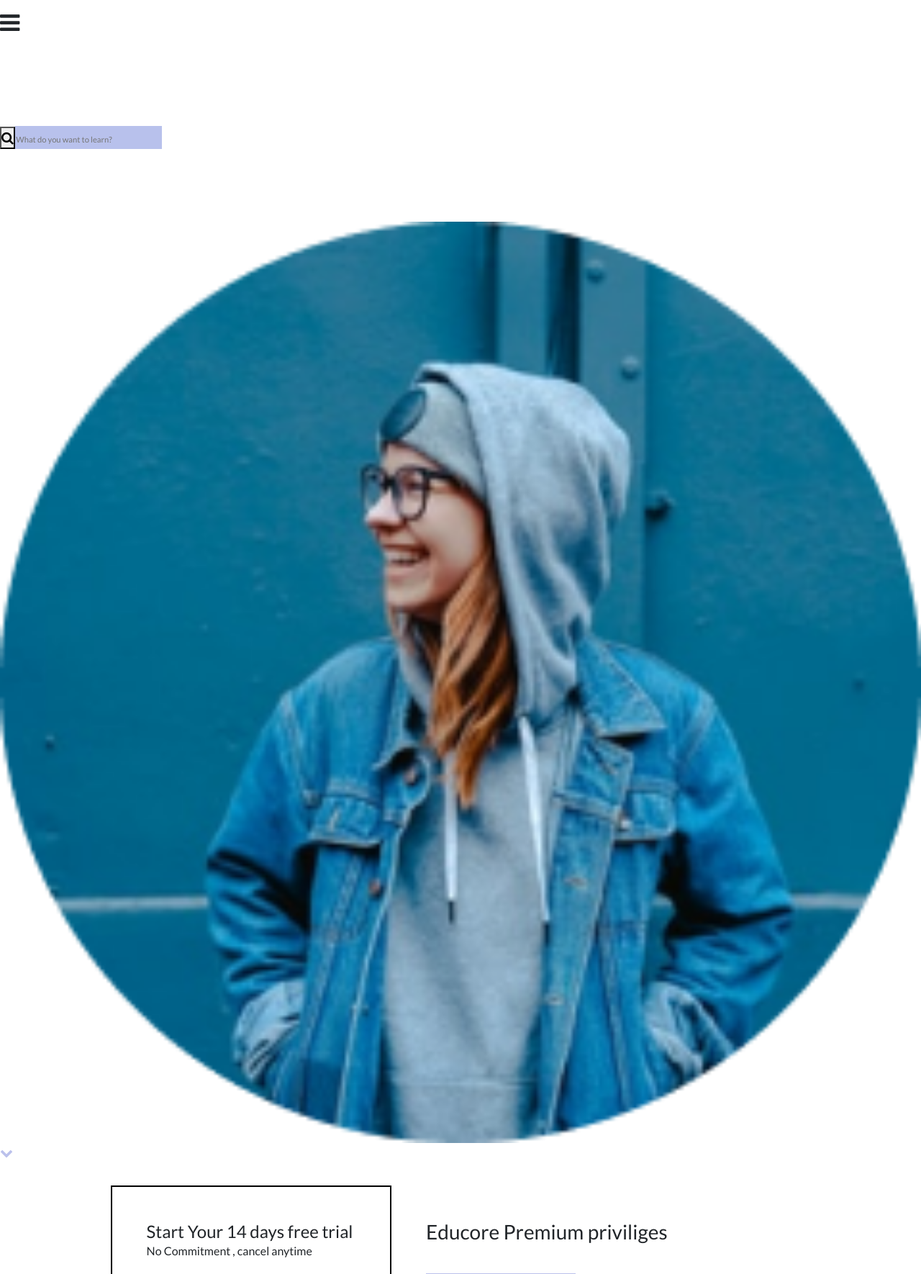
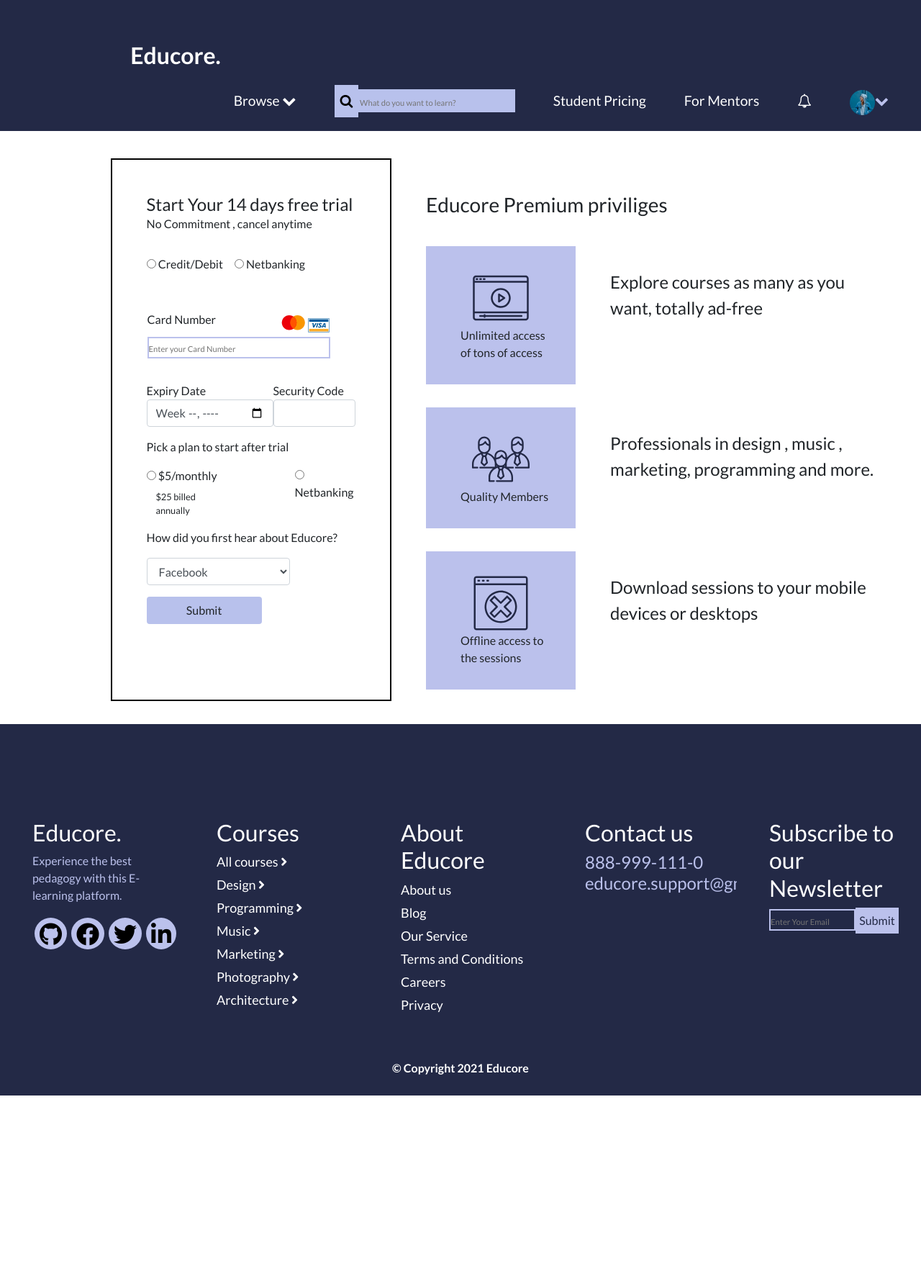
Before and after one commit to KrishKashiwala/Education-website, a PHP site: page /html/payment.html in a window 1280 px wide. Shown: the top 1770 px of the page at 72% size. After the commit the page ends 1522 px from the top, so only its background shows below. Run offline with PHP 8.4, Linux system fonts and the light colour scheme; some libraries are stand-ins or nearby versions.

Commit message:
nabbar added

```diff
--- a/css/payment.css
+++ b/css/payment.css
@@ -2,6 +2,109 @@
 body{
 	font-family : 'Lato'
 }
+
+header{
+    display: inline-block;
+    width: 100%;
+    padding: 10px 20px;
+    background-color: #232946;
+    position: relative;
+}
+
+.logo{
+    float: left;
+    margin-left: 100px;
+}
+
+.logo h2{
+    color: #fff;
+    font-weight: 700;
+}
+
+nav img{
+    height: 35px;
+    width: 35px;
+}
+
+nav input[type="search"]{
+    height:2rem;
+    border:none;
+    background: #B8C1EC;
+    padding:0.1rem;
+}
+
+nav{
+    float: right;
+}
+
+nav ul{
+    margin: 0;
+}
+
+nav ul li{
+    display: inline-block;
+    padding: 9px 25px;
+    font-size: larger;
+}
+
+nav ul li a{
+    text-decoration: none;
+    display: inline-block;
+    color: #fff;
+    cursor: pointer;
+    font-weight: 500;
+
+}
+
+.serch{
+    background:#B8C1EC;
+    padding:8px;
+    border: none;
+}
+
+.toggle-btn{
+    width: 35px;
+    position: absolute;
+    right: 45px;
+    top: 30px;
+    color: #fff;
+    cursor: pointer;
+    display: none;
+
+}
+
+.toggle-btn span{
+    float: left;
+    width: 100%;
+    height: 2px;
+    background-color: #000;
+    margin-bottom: 8px;
+}
+
+@media (max-width: 991px) {
+    .toggle-btn{
+        display: block;
+    }
+    nav{
+        display: none;
+        width:100%;
+        border-top: 2px solid #000;
+        padding-top: 15px;
+        margin-top: 30px;
+
+
+    }
+    nav ul li{
+        padding: 15px 0px;
+        width: 100%;
+    }
+    nav.show{
+        display:block;
+    }
+
+
+}
+
 footer{
 	width : 100%;
 }
```
